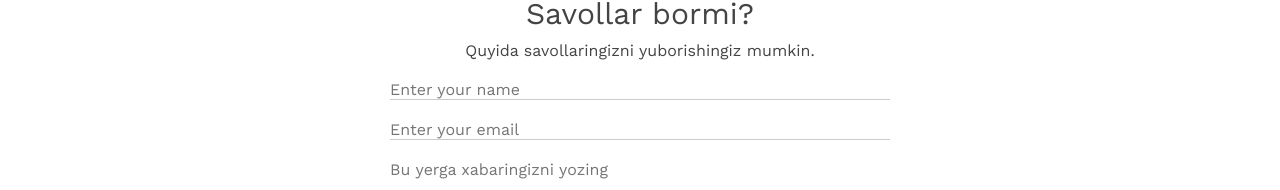
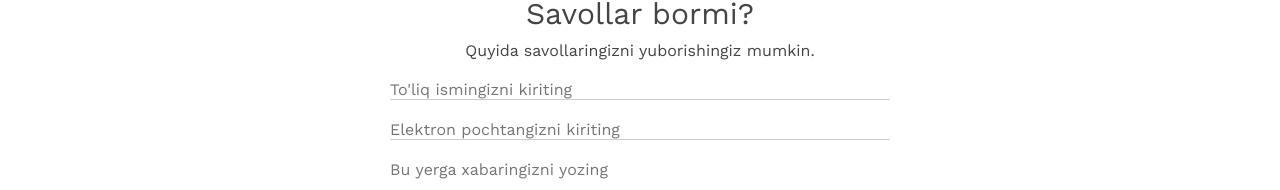
Before and after one commit to d3r5u/css-melancholy, a plain HTML site: page pages/contact.html in a window 1280 px wide. Shown: the part 477-667 px from the top of the page. Drawn offline with nearby package versions, Linux system fonts and the light colour scheme.

Commit message:
Translate placeholder texts into Uzbek

```diff
--- a/pages/contact.html
+++ b/pages/contact.html
@@ -51,11 +51,11 @@
         <form class="contact-form">
           <div>
             <label for="name" class="sr-only">Name</label>
-            <input type="text" placeholder="Enter your name" />
+            <input type="text" placeholder="To'liq ismingizni kiriting" />
           </div>
           <div>
             <label for="name" class="sr-only">Email</label>
-            <input type="email" placeholder="Enter your email" />
+            <input type="email" placeholder="Elektron pochtangizni kiriting" />
           </div>
           <textarea class="textarea" placeholder="Bu yerga xabaringizni yozing">
           </textarea>
```
